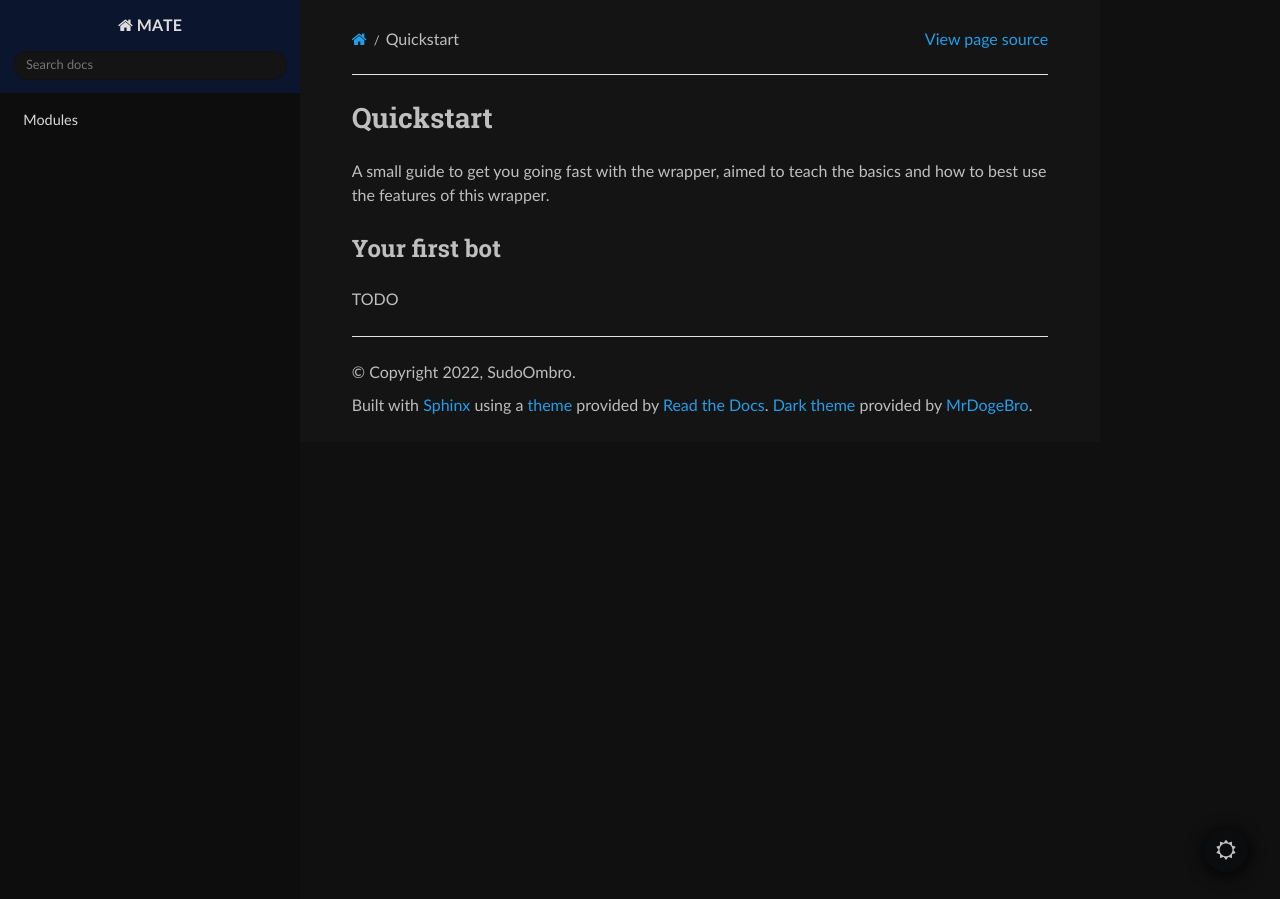
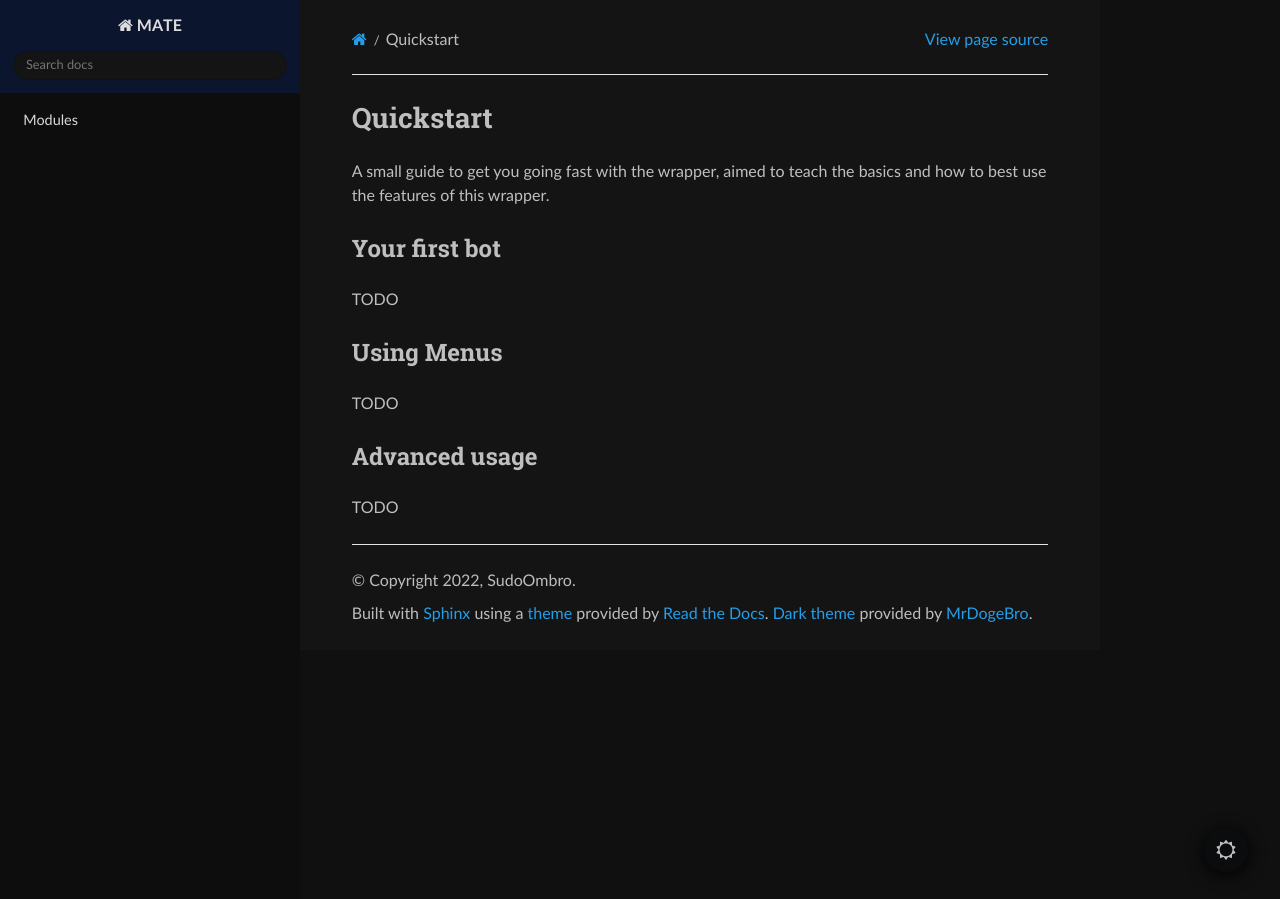
Before and after one commit to SudoOmbro/MATE, a Sphinx documentation site: the page built from docs/source/Quickstart.rst, in a window 1280 px wide. Built offline with Sphinx 7.4.7 and the Read the Docs theme 2.0.0, drawn with Linux system fonts in a browser that asks for light colours.

Commit message:
started writing Quickstart.rst

```diff
--- a/docs/source/Quickstart.rst
+++ b/docs/source/Quickstart.rst
@@ -6,3 +6,11 @@ aimed to teach the basics and how to best use the features of this wrapper.
 Your first bot
 --------------
 TODO
+
+Using Menus
+-----------
+TODO
+
+Advanced usage
+--------------
+TODO
```
